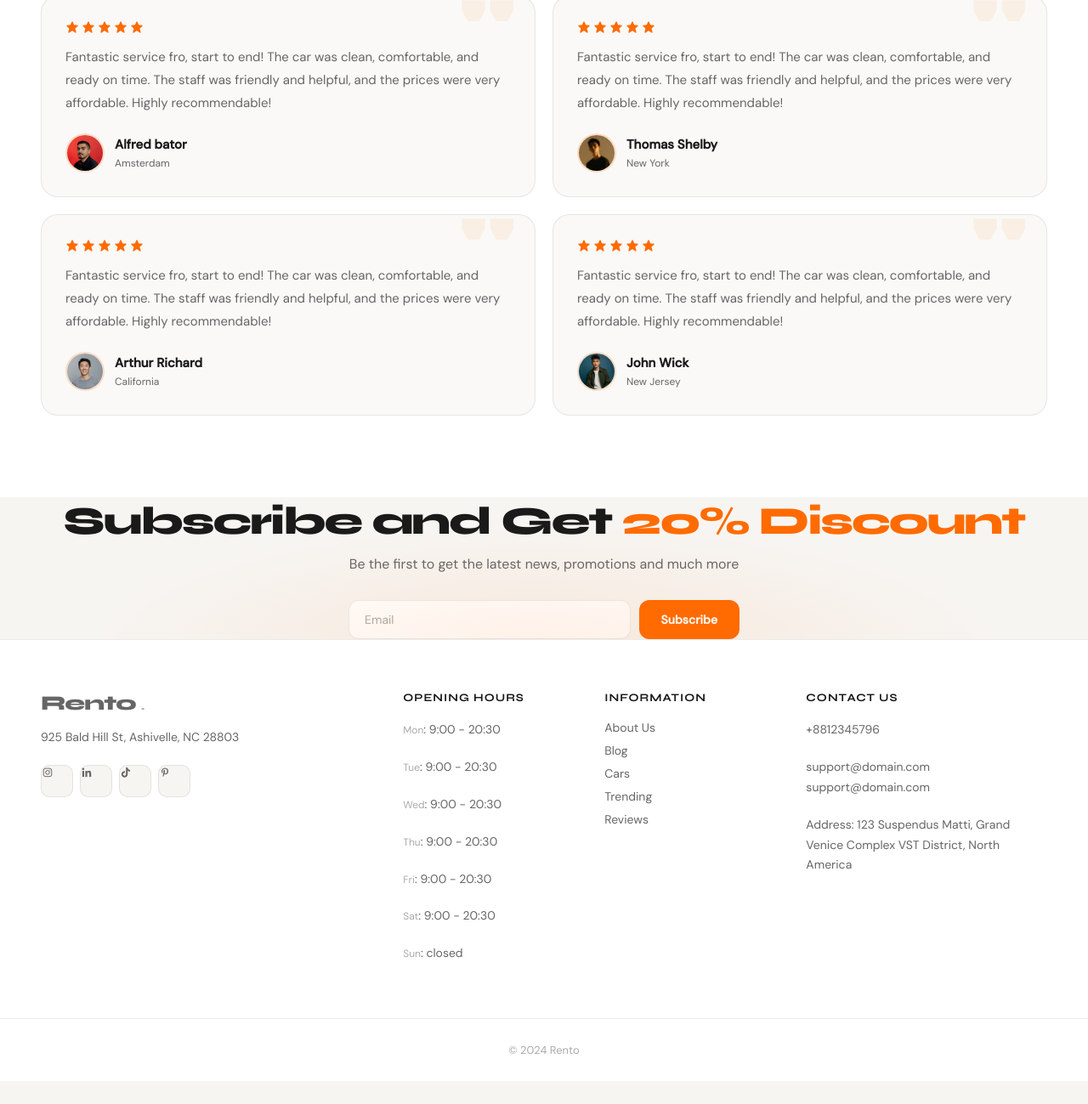
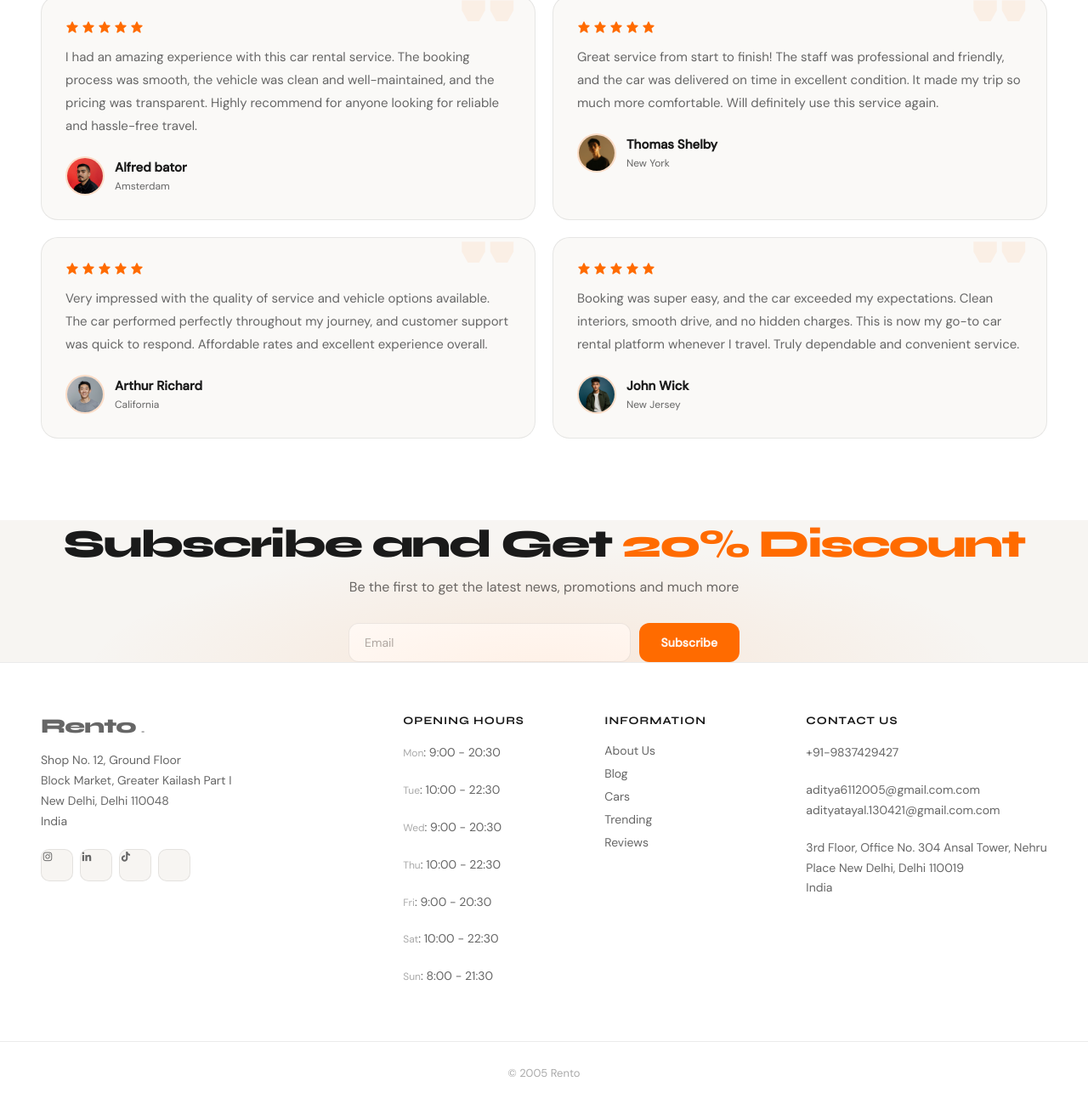
Before and after one commit to aditya-3761/MINI-PROJECT, a plain HTML site: page index.html in a window 1280 px wide. Shown: the part 2944-4243 px from the top of the page at 85% size. Before the commit the page ends 4216 px from the top, so only its background shows below. Drawn offline with nearby package versions, Linux system fonts and the light colour scheme.

Commit message:
changing index.html content

```diff
--- a/index.html
+++ b/index.html
@@ -511,22 +511,22 @@
         <div class="reviews-content container stagger">
             <div class="t-box">
                 <div class="stars"><i class='bx bxs-star'></i><i class='bx bxs-star'></i><i class='bx bxs-star'></i><i class='bx bxs-star'></i><i class='bx bxs-star'></i></div>
-                <p>Fantastic service fro, start to end! The car was clean, comfortable, and ready on time. The staff was friendly and helpful, and the prices were very affordable. Highly recommendable!</p>
+                <p>I had an amazing experience with this car rental service. The booking process was smooth, the vehicle was clean and well-maintained, and the pricing was transparent. Highly recommend for anyone looking for reliable and hassle-free travel.</p>
                 <div class="profile"><img src="profile-1.png" alt=""><div class="profile-data"><h3>Alfred bator</h3><span>Amsterdam</span></div></div>
             </div>
             <div class="t-box">
                 <div class="stars"><i class='bx bxs-star'></i><i class='bx bxs-star'></i><i class='bx bxs-star'></i><i class='bx bxs-star'></i><i class='bx bxs-star'></i></div>
-                <p>Fantastic service fro, start to end! The car was clean, comfortable, and ready on time. The staff was friendly and helpful, and the prices were very affordable. Highly recommendable!</p>
+                <p>Great service from start to finish! The staff was professional and friendly, and the car was delivered on time in excellent condition. It made my trip so much more comfortable. Will definitely use this service again.</p>
                 <div class="profile"><img src="profile-2.png" alt=""><div class="profile-data"><h3>Thomas Shelby</h3><span>New York</span></div></div>
             </div>
             <div class="t-box">
                 <div class="stars"><i class='bx bxs-star'></i><i class='bx bxs-star'></i><i class='bx bxs-star'></i><i class='bx bxs-star'></i><i class='bx bxs-star'></i></div>
-                <p>Fantastic service fro, start to end! The car was clean, comfortable, and ready on time. The staff was friendly and helpful, and the prices were very affordable. Highly recommendable!</p>
+                <p>Very impressed with the quality of service and vehicle options available. The car performed perfectly throughout my journey, and customer support was quick to respond. Affordable rates and excellent experience overall.</p>
                 <div class="profile"><img src="profile-3.png" alt=""><div class="profile-data"><h3>Arthur Richard</h3><span>California</span></div></div>
             </div>
             <div class="t-box">
                 <div class="stars"><i class='bx bxs-star'></i><i class='bx bxs-star'></i><i class='bx bxs-star'></i><i class='bx bxs-star'></i><i class='bx bxs-star'></i></div>
-                <p>Fantastic service fro, start to end! The car was clean, comfortable, and ready on time. The staff was friendly and helpful, and the prices were very affordable. Highly recommendable!</p>
+                <p>Booking was super easy, and the car exceeded my expectations. Clean interiors, smooth drive, and no hidden charges. This is now my go-to car rental platform whenever I travel. Truly dependable and convenient service.</p>
                 <div class="profile"><img src="profile-4.png" alt=""><div class="profile-data"><h3>John Wick</h3><span>New Jersey</span></div></div>
             </div>
         </div>
@@ -547,23 +547,26 @@
         <div class="footer-content container">
             <div class="footer-box">
                 <a href="#" class="logo">Rento <span>.</span></a>
-                <p>925 Bald Hill St, Ashivelle, NC 28803</p>
+                <p>Shop No. 12, Ground Floor <br>
+                Block Market, Greater Kailash Part I <br>
+                New Delhi, Delhi 110048 <br>
+                India</p>
                 <div class="social">
-                    <a href="#"><i class='bx bxl-instagram'></i></a>
-                    <a href="#"><i class='bx bxl-linkedin'></i></a>
-                    <a href="#"><i class='bx bxl-tiktok'></i></a>
-                    <a href="#"><i class='bx bxl-pinterest-alt'></i></a>
+                    <a href="https://www.instagram.com/adityatayal_06/?hl=en"><i class='bx bxl-instagram'></i></a>
+                    <a href="https://www.linkedin.com/in/aditya-tayal-64989329b/"><i class='bx bxl-linkedin'></i></a>
+                    <a href="https://aditya2005.netlify.app/"><i class='bx bxl-tiktok'></i></a>
+                    <a href="https://x.com/Aditya50394433"><i class='bx bxl-X-alt'></i></a>
                 </div>
             </div>
             <div class="footer-box">
                 <h3>Opening Hours</h3>
                 <p><span>Mon</span>: 9:00 - 20:30</p>
-                <p><span>Tue</span>: 9:00 - 20:30</p>
+                <p><span>Tue</span>: 10:00 - 22:30</p>
                 <p><span>Wed</span>: 9:00 - 20:30</p>
-                <p><span>Thu</span>: 9:00 - 20:30</p>
+                <p><span>Thu</span>: 10:00 - 22:30</p>
                 <p><span>Fri</span>: 9:00 - 20:30</p>
-                <p><span>Sat</span>: 9:00 - 20:30</p>
-                <p><span>Sun</span>: closed</p>
+                <p><span>Sat</span>: 10:00 - 22:30</p>
+                <p><span>Sun</span>: 8:00 - 21:30</p>
             </div>
             <div class="footer-box">
                 <h3>Information</h3>
@@ -575,12 +578,12 @@
             </div>
             <div class="footer-box">
                 <h3>Contact Us</h3>
-                <p>+8812345796</p>
-                <p>support@domain.com <br>support@domain.com</p>
-                <p>Address: 123 Suspendus Matti, Grand Venice Complex VST District, North America</p>
+                <p>+91-9837429427</p>
+                <p>aditya6112005@gmail.com.com <br>adityatayal.130421@gmail.com.com</p>
+                <p>3rd Floor, Office No. 304 Ansal Tower, Nehru Place New Delhi, Delhi 110019 <br> India</p>
             </div>
         </div>
-        <p class="copyright">&#169; 2024 Rento </p>
+        <p class="copyright">&#169; 2005 Rento </p>
     </div>
 
     <script src="https://unpkg.com/scrollreveal"></script>
```
